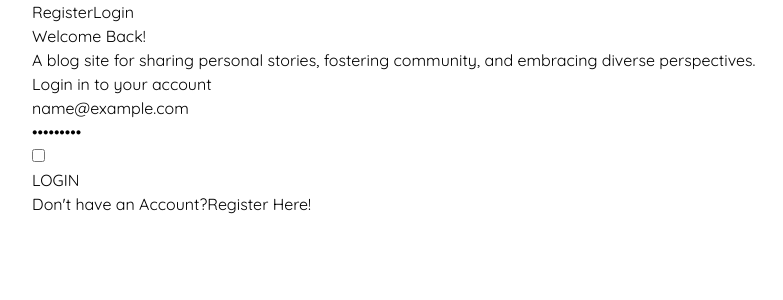
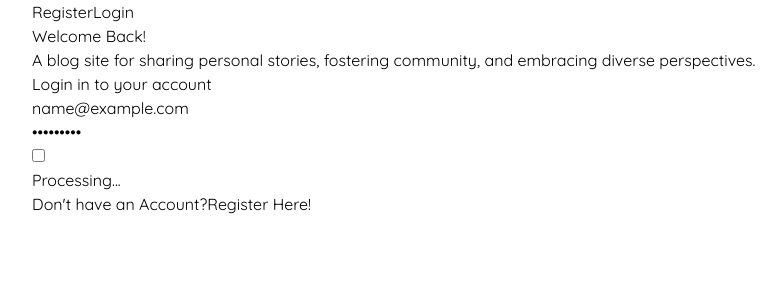
Before and after one commit to DKarimi90/weblog-client, a React (Vite) app: page /login in a window 1280 px wide. Both pictures are taken after typing "name@example.com", "Sample123" into the empty fields and a click on the button "LOGIN". Shown: the top 300 px of the page, without its empty margins (8-791 px from the left). Built offline with nearby package versions, Linux system fonts and the light colour scheme; no server answers.

Commit message:
updated login

```diff
--- a/src/pages/Login.jsx
+++ b/src/pages/Login.jsx
@@ -1,26 +1,25 @@
-import React, { useState } from 'react'
-import {Link} from 'react-router-dom'
-import { useLogin } from '../hooks/useLogin'
-
+import React, { useState } from 'react';
+import { Link } from 'react-router-dom';
+import { useLogin } from '../hooks/useLogin';
 
 const Login = () => {
-  const {login, error, isLoading} = useLogin()
-  const [email, setEmail] = useState('')
-  const [password, setPassword] = useState('')
-  const [showPassword, setShowPassword] = useState('')
+  const { login, error, isLoading } = useLogin();
+  const [email, setEmail] = useState('');
+  const [password, setPassword] = useState('');
+  const [showPassword, setShowPassword] = useState('');
 
-  const handleRegister = async(e) => {
-      e.preventDefault()
-      await login(email, password)
-      setEmail('')
-      setPassword('')
+  const handleRegister = async (e) => {
+    e.preventDefault();
+    await login(email, password);
+    setEmail('');
+    setPassword('');
+  };
 
-  }
+  // Handle show password
+  const handlePasswordToggle = () => {
+    setShowPassword(!showPassword);
+  };
 
-  //handle show password
-  const handlePasswordToggle = () => {
-    setShowPassword(!showPassword)
-  }
   return (
     <div className="mx-auto max-w-screen-xl px-4 py-16 sm:px-6 lg:px-8">
       <div className="mx-auto max-w-lg">
@@ -49,7 +48,7 @@ const Login = () => {
           <div>
             <div className="relative">
               <input
-            type={!showPassword? "password": "text"}
+                type={!showPassword ? "password" : "text"}
                 className="w-full rounded-lg border-gray-200 p-4 pe-12 text-sm shadow-sm"
                 placeholder="Enter password"
                 value={password}
@@ -58,29 +57,36 @@ const Login = () => {
             </div>
             <div>
               <input
-          type='checkbox'
+                type="checkbox"
                 onClick={handlePasswordToggle}
-          className='flex justify-center w-full mt-4'
+                className="flex justify-center w-full mt-4"
               />
             </div>
           </div>
           <button
             type="submit"
             className="w-full rounded-lg btn px-5 py-3 text-sm font-medium text-white"
+            disabled={isLoading}
           >
-        LOGIN
+            {isLoading ? (
+                <div>Processing...</div>
+            ) : (
+              'LOGIN'
+            )}
           </button>
-      <div className='flex justify-center text-[var(--danger)]'>
+          <div className="flex justify-center text-[var(--danger)]">
             {error && <div>{error}</div>}
           </div>
           <p className="text-center text-sm text-gray-500">
             Don't have an Account?
-        <Link className="underline pl-2" to="/register"><span className='text-[var(--primary)]'>Register Here!</span></Link>
+            <Link className="underline pl-2" to="/register">
+              <span className="text-[var(--primary)]">Register Here!</span>
+            </Link>
           </p>
         </form>
       </div>
     </div>
-  )
-}
+  );
+};
 
-export default Login
+export default Login;
```
Lines whose indentation alone changed are shown as unchanged.
